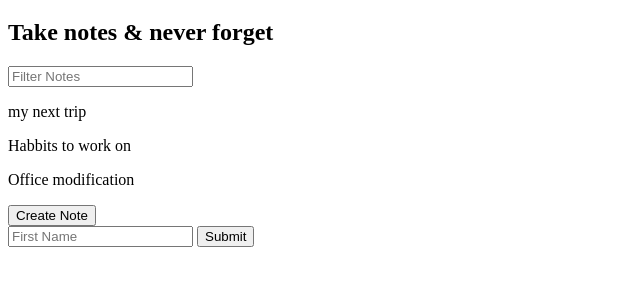
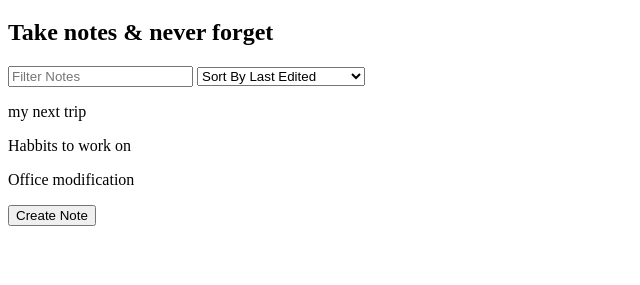
Before and after one commit to MuhtasimMusfiqZarab/notes-app-js, a plain HTML site: page index.html in a window 1280 px wide. Shown: the part 61-346 px from the top of the page, without its empty margins (0-640 px from the left). Drawn offline with Linux system fonts and the light colour scheme.

Commit message:
Using dropdown for sorting

```diff
--- a/index.html
+++ b/index.html
@@ -9,13 +9,15 @@
   <body>
     <h1>Notes App</h1>
     <h2>Take notes & never forget</h2>
-    <input type="text" name="" id="search-text" placeholder="Filter Notes" />
+    <input type="text" id="search-text" placeholder="Filter Notes" />
+    <!-- create dropdown -->
+    <select id="filter-by">
+      <option value="byEdited">Sort By Last Edited</option>
+      <option value="byCreated">Sort By recently Created</option>
+      <option value="byAlphabetical">Sort Alphabetically</option>
+    </select>
     <div id="notes"></div>
     <button id="create-note">Create Note</button>
-    <form action="" id="name-form">
-      <input type="text" name="firstName" id="" placeholder="First Name" />
-      <button>Submit</button>
-    </form>
     <script src="./notes-app.js"></script>
   </body>
 </html>
--- a/notes-app.js
+++ b/notes-app.js
@@ -51,13 +51,10 @@ document.querySelector("#search-text").addEventListener("input", e => {
   renderNotes(notes, filters);
 });
 
-//event listener for form
-document.querySelector("#name-form").addEventListener("submit", e => {
-  //cancle the default behaviour  of the form (default: full page refresh, adding the value to the URL after submit(updating the URL))
-  e.preventDefault();
-  //e.target gets us to the DOM element of the form
-  //elements contain all the input fields and is called by their name
-  console.log(e.target.elements.firstName.value);
-  //clearing the form field after submitting
-  e.target.elements.firstName.value = "";
+//dropdown filtering
+document.querySelector("#filter-by").addEventListener("change", e => {
+  console.log(e.target.value);
 });
+//input vs change
+// ==> input allowed us to get the new value for every keystock where change trows event after typing all the characters and then clicking away
+//we can use change for chekboxs & dropdowns though
```
